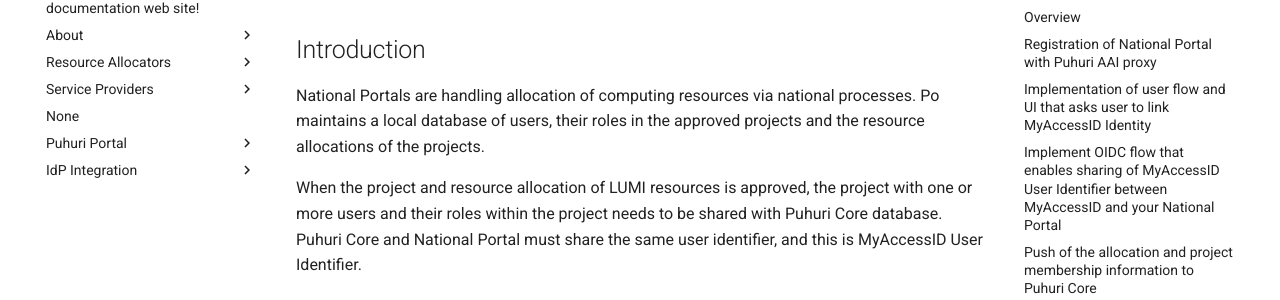
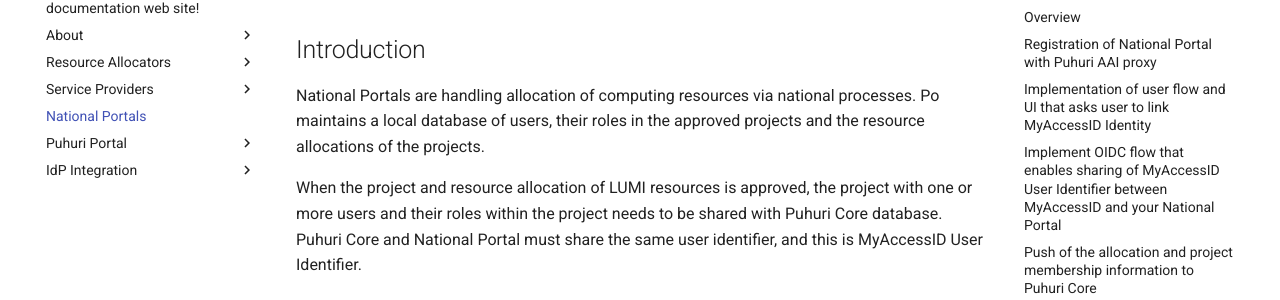
Before and after one commit to neicnordic/puhuri-web, an MkDocs documentation site: the page built from docs/national_portals/integration.md, in a window 1280 px wide. Shown: the part 148-448 px from the top of the page. Built offline with MkDocs 1.6.1 and Material for MkDocs 9.7.7, drawn with Linux system fonts in a browser that asks for light colours.

Commit message:
Fixing menu

```diff
--- a/mkdocs.yml
+++ b/mkdocs.yml
@@ -32,7 +32,7 @@ nav:
       - SDK Guide:
           - "SDK guide/initial-setup.md"
           - "SDK guide/allocation-management-sp.md"
-  - "national_portal/integration.md"
+  - National Portals: "national_portals/integration.md"
   - Puhuri Portal:
       - "puhuri_portal/user_guide.md"
       - "puhuri_portal/notifications.md"
```
Also changed, not shown: docs/service_providers/integration_with_puhuri.md (renamed from service_providers/integration_with_puhuri.md), 2 other files.
